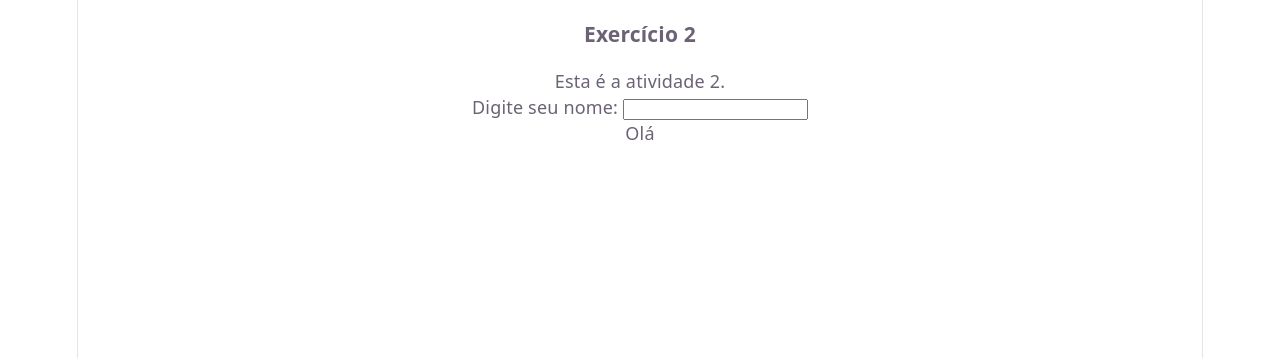
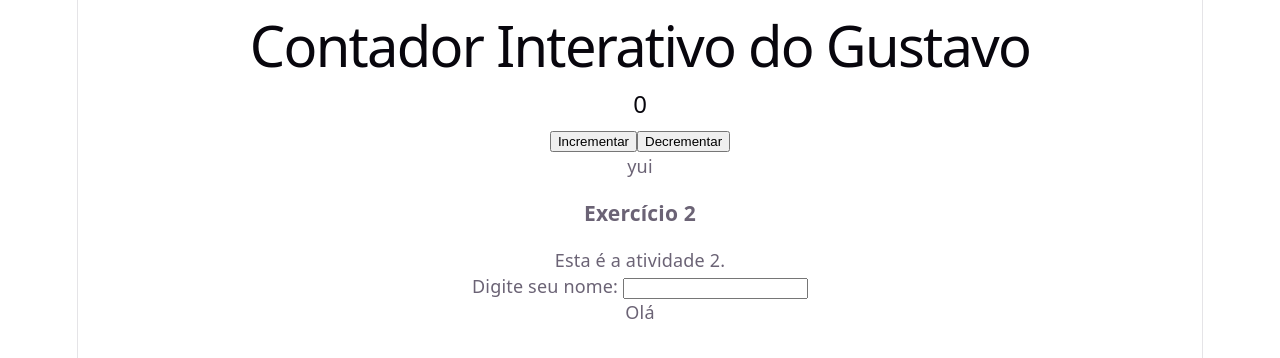
Before and after one commit to GustavoLVL/PROJETO-REACT-GUGU, a React (Vite) app in the folder my-app/: page / in a window 1280 px wide. Shown: the top 358 px of the page. Built offline with nearby package versions, Linux system fonts and the light colour scheme.

Commit message:
Gustavo111103

```diff
--- a/my-app/src/App.jsx
+++ b/my-app/src/App.jsx
@@ -6,7 +6,7 @@ function App() {
   return (
     <>
       <div>
-
+       <Atividade1 />yui
         <Atividade2 />
       </div>
     </>
--- a/my-app/src/Atividades/atividade1.jsx
+++ b/my-app/src/Atividades/atividade1.jsx
@@ -13,7 +13,7 @@ function Atividade1() {
 
   return (
     <div>
-      <h1>Contador Interativo</h1>
+      <h1>Contador Interativo do Gustavo</h1>
       <h2>{contador}</h2>
 
       <button onClick={incrementar}>Incrementar</button>
```
Also changed, not shown: my-app/src/Atividades/atividadeNova.jsx (added).
